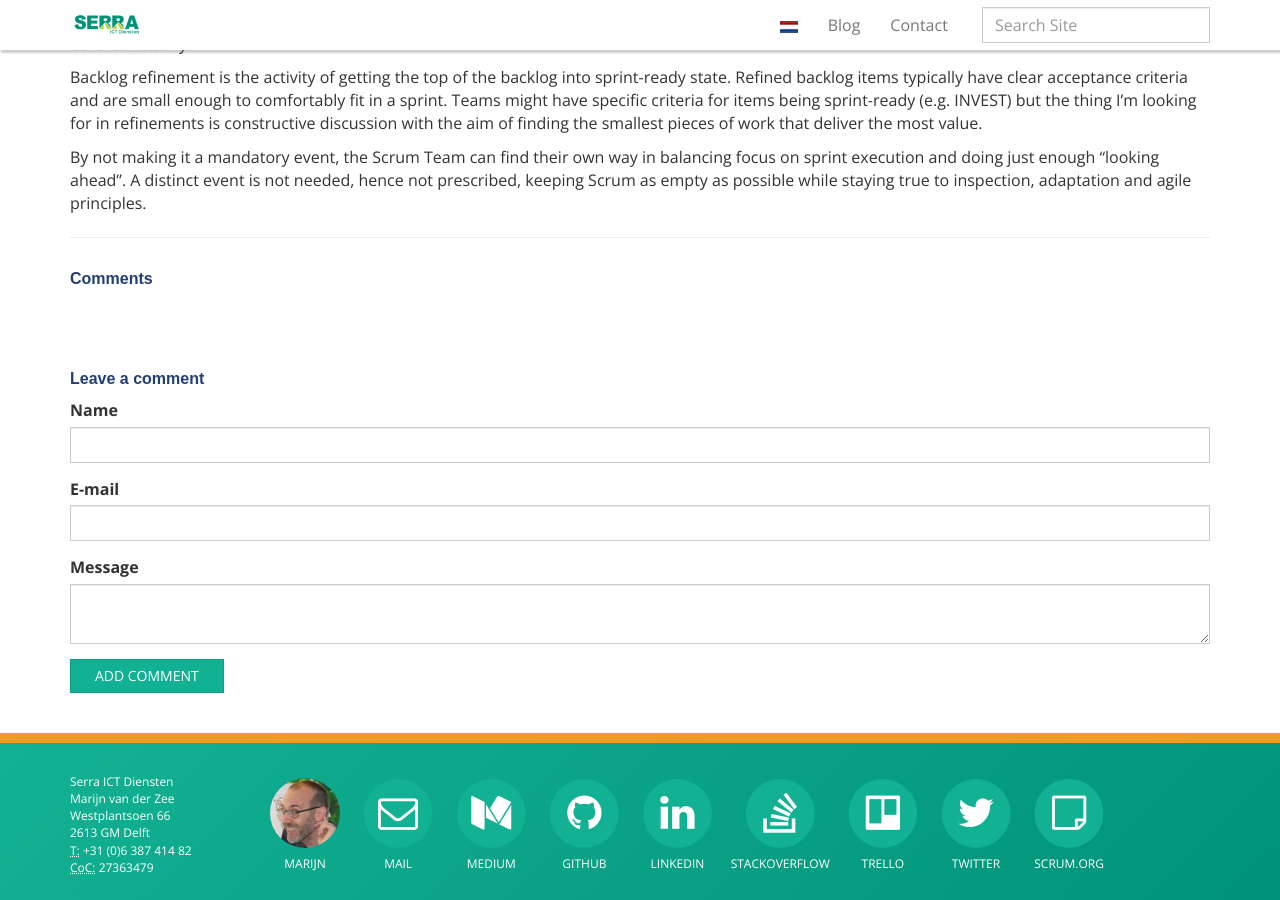
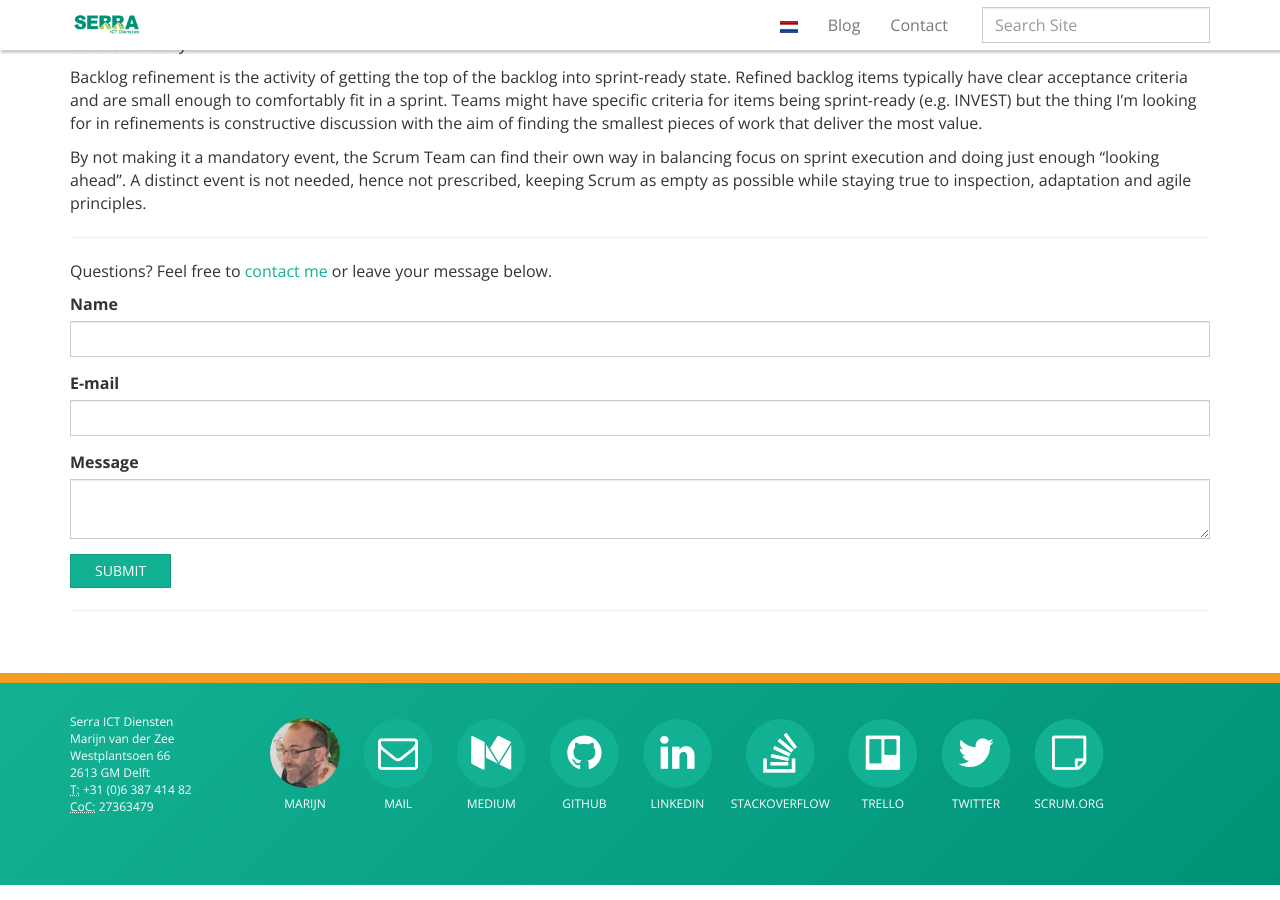
Before and after one commit to serraict/serraict.github.io, a Jekyll site: the page built from pages/psm2/01_refinement.md, in a window 1280 px wide and 900 px high, scrolled down 619 px. Built offline with Jekyll 4.4.1, drawn with Linux system fonts in a browser that asks for light colours; nearby versions of some CDN libraries; some web fonts are replaced.

Commit message:
Replace comment form with contact form
Comment get lost on this page, e.g. see d16fe8adf9ad105f6421f97b3f48dd4d95f5e821

```diff
--- /dev/null
+++ b/_includes/contact-form-inline.html
@@ -0,0 +1,22 @@
+<form method="POST" action="https://formspree.io/info@serraict.com">
+  <input name="slug" type="hidden" value="{{ page.slug }}">
+  <input name="_next" type="hidden" value="{{ site.url }}{{ page.url }}">
+  <div class="form-group">
+    <label for="name">Name</label>
+    <input name="name" type="text"  class="form-control" required>
+  </div>
+  <div class="form-group">
+    <label for="email">E-mail</label>
+    <input name="email" type="email"  class="form-control" required>
+  </div>
+  <div class="form-group">
+    <label for="message">Message</label>
+    <textarea name="message"
+              class="form-control"
+              id="message"
+              required></textarea>
+  </div>
+  <div class="form-group">
+  </div>
+  <button type="submit" class="btn btn-primary">Submit</button>
+</form>
--- a/pages/psm2/01_refinement.md
+++ b/pages/psm2/01_refinement.md
@@ -34,4 +34,10 @@ while staying true to inspection, adaptation and agile principles.
 
 ---
 
-{% include JB/comments %}
+Questions? Feel free to [contact me] or leave your message below.
+
+{% include contact-form-inline.html %}
+
+---
+
+ [contact me]: ../contact
```
Also changed, not shown: _includes/contact-form.html (+2 -22 lines), pages/psm2/02_daily_scrum.md (+6 -1 lines), pages/psm2/03_toxic_context.md (+6 -1 lines), pages/psm2/04_mechanical_vs_professional_scrum.md (+6 -1 lines).
